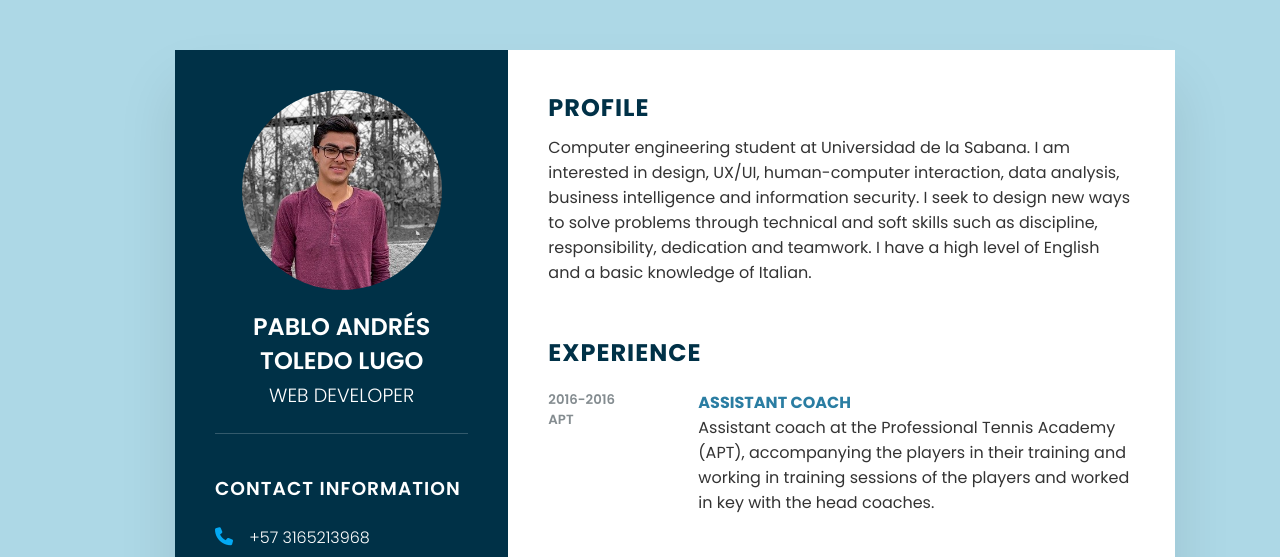
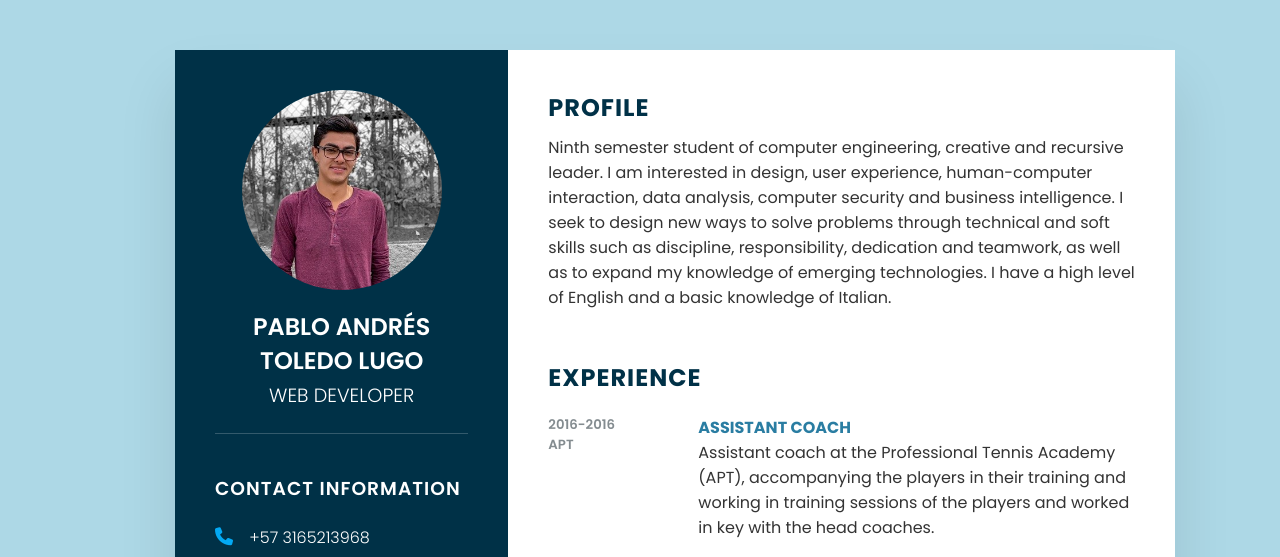
Before and after one commit to patoledol/cvToledoLugo, a plain HTML site: page indexEn.html in a window 1280 px wide. Shown: the top 557 px of the page. Drawn offline with Linux system fonts and the light colour scheme.

Commit message:
Update indexEn.html

```diff
--- a/indexEn.html
+++ b/indexEn.html
@@ -111,10 +111,11 @@
                 <div class="about">
                     <!--Perfil-->
                     <h2 class="title2">Profile</h2>
-                    <p>Computer engineering student at Universidad de la Sabana. I am interested in design, UX/UI,
-                        human-computer interaction, data analysis, business intelligence and information security.
-                        I seek to design new ways to solve problems through technical and soft skills such as discipline,
-                        responsibility, dedication and teamwork. I have a high level of English and a basic knowledge of Italian.</p>
+                    <p>Ninth semester student of computer engineering, creative and recursive leader. I am interested in design,
+                        user experience, human-computer interaction, data analysis, computer security and business intelligence.
+                         I seek to design new ways to solve problems through technical and soft skills such as discipline,
+                         responsibility, dedication and teamwork, as well as to expand my knowledge of emerging technologies.
+                          I have a high level of English and a basic knowledge of Italian.</p>
                 </div>
                 <!--Experiencia -->
                 <div class="about">
```
